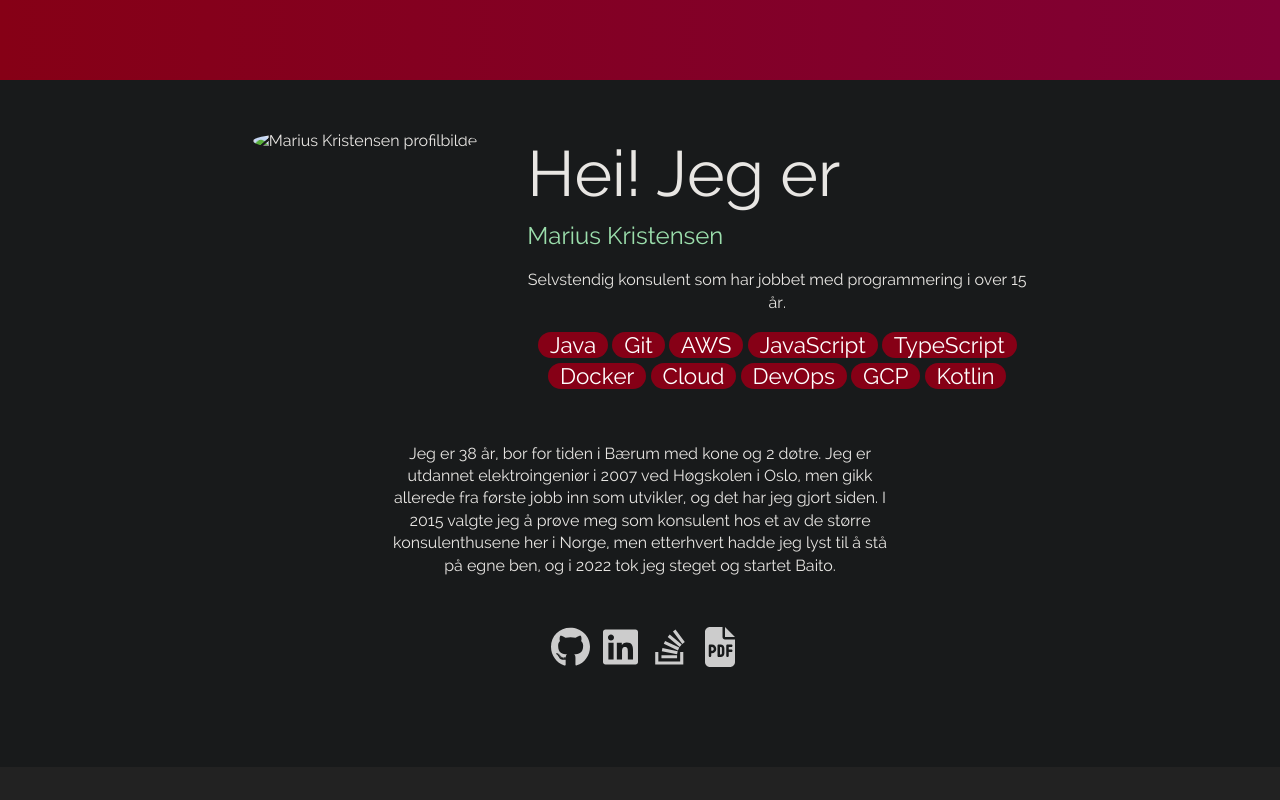
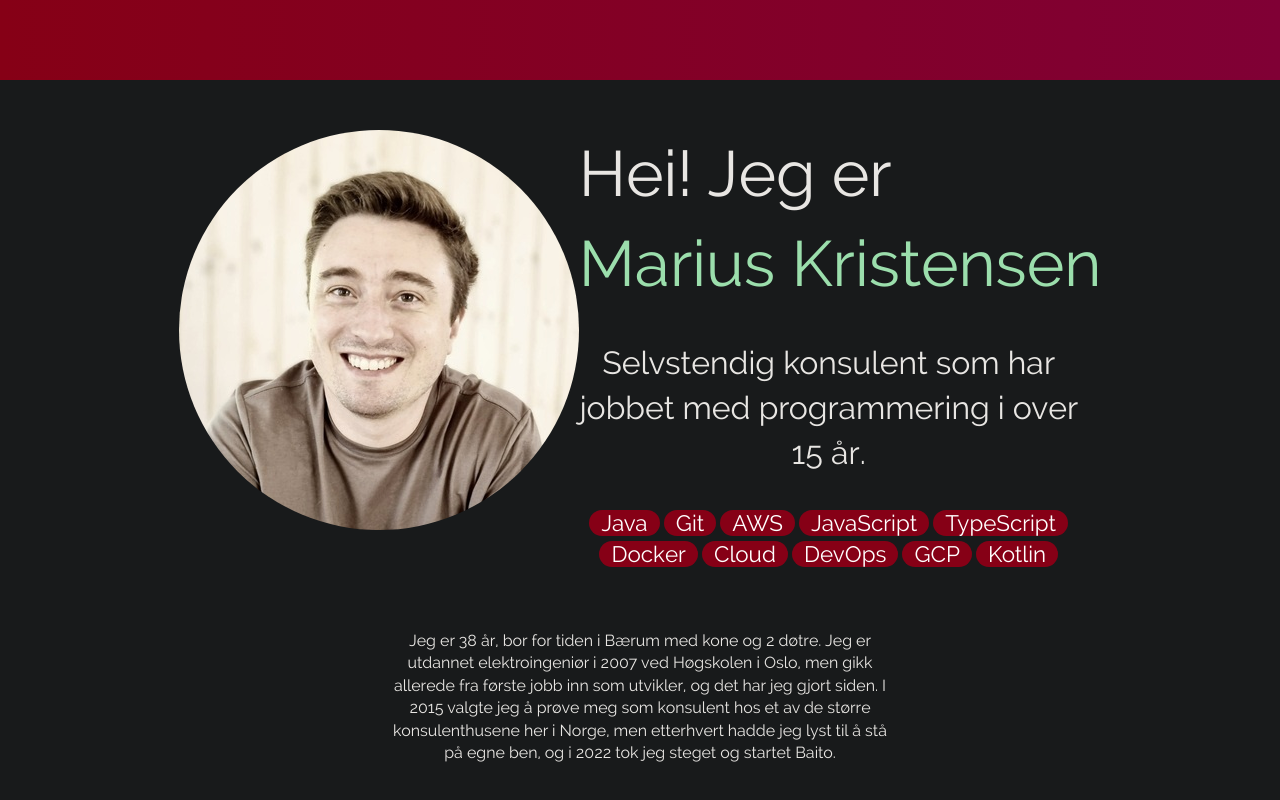
Before and after one commit to testower/diggsyntaks-web, a website built with Parcel: page src/index.html in a window 1280 px wide. Shown: the part 720-1520 px from the top of the page. Built offline with nearby package versions, Linux system fonts and the light colour scheme; files whose address does not match are found by name.

Commit message:
fix: Adjust about content

```diff
--- a/package.json
+++ b/package.json
@@ -8,7 +8,7 @@
   "license": "",
   "author": "",
   "scripts": {
-    "build": "parcel build src/*.html && cp src/*.txt dist/ && cp -r src/.well-known dist",
+    "build": "rm -rf dist/ && parcel build src/*.html && cp src/*.txt dist/ && cp -r src/.well-known dist",
     "dev": "parcel src/*.html --open",
     "start": "npm run build && npm run dev",
     "test": "echo \"Error: no test specified\" && exit 1"
--- a/src/css/main.css
+++ b/src/css/main.css
@@ -361,6 +361,7 @@ header {
   width: 80%;
   margin: 0 auto 100px;
   text-align: center;
+  min-height: 100%;
 }
 
 .skill {
--- a/src/index.html
+++ b/src/index.html
@@ -1,5 +1,5 @@
 <!doctype html>
-<html class="no-js" lang="no">
+<html class="no-js" lang="no" xmlns="http://www.w3.org/1999/html">
 
 <head>
     <meta charset="utf-8">
@@ -37,15 +37,17 @@
     <div style="display: flex; justify-content: center; flex-wrap: wrap; margin-top: 50px; ">
         <div>
             <img src="img/marius_kristensen_400.jpg" alt="Marius Kristensen profilbilde"
-                 style="border-radius: 50%; margin-right: 50px; margin-bottom: 50px">
+                 style="border-radius: 50%; margin-bottom: 50px; max-width: 100%; height: auto;">
         </div>
         <div>
             <h2 style="font-size: 4rem; font-weight: 800; margin: 0;text-align: left">Hei! Jeg er</h2>
-            <h2 style="user-focus: 3rem; font-weight: 800; margin: 0;text-align: left; color: #9bdeac">Marius
+            <h2 style="font-size: 4rem; font-weight: 800; margin: 0;text-align: left; color: #9bdeac">Marius
                 Kristensen</h2>
-            <p style="width:500px">
+
+            <p style="max-width:500px; font-size: 2rem">
                 Selvstendig konsulent som har jobbet med programmering i over <b>15 år</b>.
             </p>
+
             <div style="max-width: 500px; ">
                 <span class="skill">Java</span>
                 <span class="skill">Git</span>
```
Also changed, not shown: src/img/marius_kristensen_400.jpg (added), src/img/marius_kristensen_full.jpg (added).
